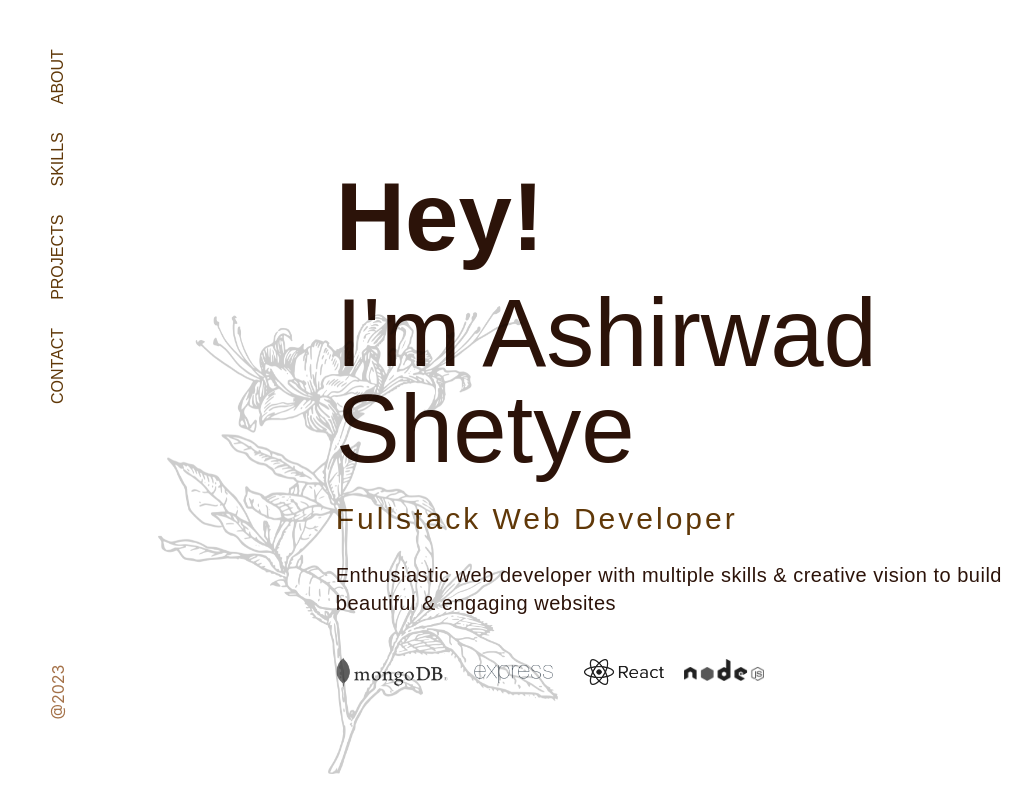
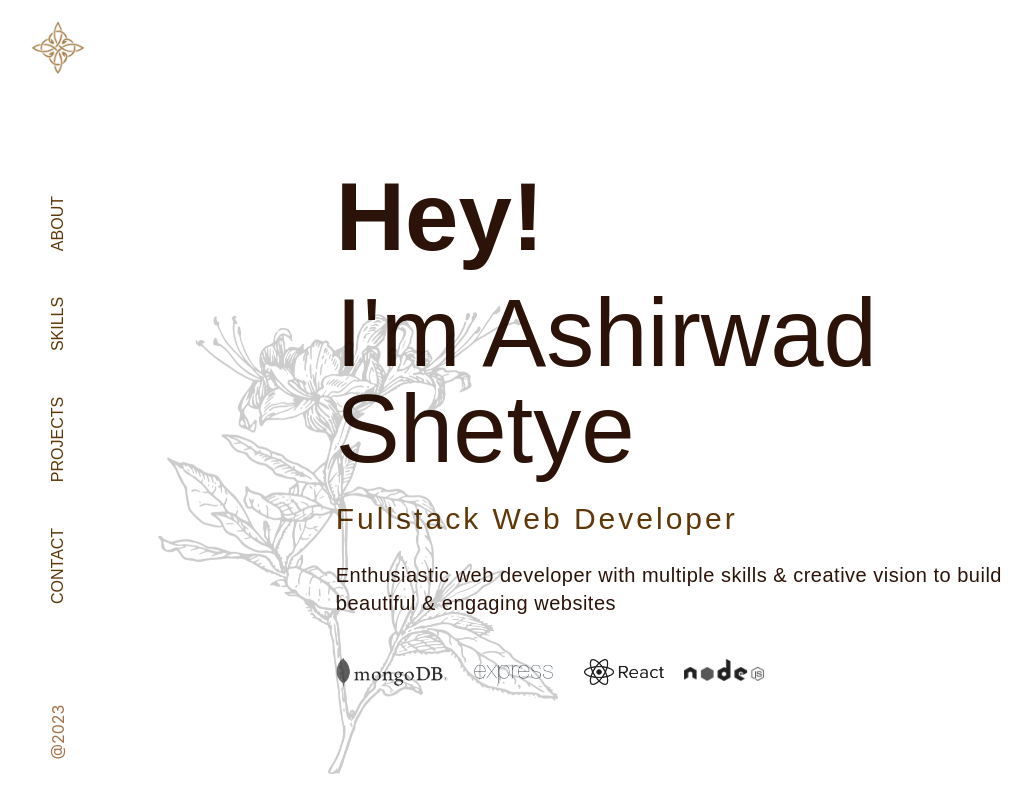
Before and after one commit to Ashirwad-Shetye/portfolio-react, a React (Create React App) app: page / in a window 1280 px wide. Shown: the top 800 px of the page, without its empty margins (42-1073 px from the left). Built offline with nearby package versions, Linux system fonts and the light colour scheme.

Commit message:
nav bar ui changes
changed alignment and spacing

```diff
--- a/src/App.tsx
+++ b/src/App.tsx
@@ -53,9 +53,11 @@ export default function App() {
       ) : (
         <div className="bg-white overflow-x-hidden h-fit">
           <section className="fixed flex items-center z-50 lg:justify-center lg:left-0 lg:h-full w-full h-24 md:h-full md:w-[200px]">
-            <div className="relative bg-white md:bg-transparent w-full flex h-24 flex-col md:h-screen ">
-              <div className="absolute right-5 md:right-0 md:top-10 md:relative flex items-center md:block h-24 z-10 md:h-80 ">
-                <ul className="text-center text-midcoffee md:mt-64 space-x-5 font-raleway flex md:-rotate-90 h-fit">
+            <div className="relative bg-white md:bg-transparent w-full md:w-[200px] flex items-center justify-between md:justify-center h-24 md:h-screen ">
+              <div className="w-1/6 md:absolute md:mx-auto md:top-0 md:w-full md:h-24 md:max-w-full max-w-[6rem] flex items-center justify-center">
+                <img src={logo} alt="logo" className="w-14" />
+              </div>
+              <ul className="md:absolute w-5/6 max-w-[20rem] md:max-w-[26rem] md:h-[200px] h-full md:w-screen text-center md:-rotate-90 text-midcoffee justify-between font-raleway flex">
                 <li
                   onClick={scrollContact}
                   className="cursor-pointer flex items-center px-1 hover:italic duration-300"
@@ -81,9 +83,8 @@ export default function App() {
                   ABOUT
                 </li>
               </ul>
-              </div>
               <div className=" md:visible invisible absolute bottom-0 w-full h-40 text-center">
-                <h1 className="text-lightcoffee md:-rotate-90 md:mt-10 select-none cursor-default">
+                <h1 className="text-lightcoffee md:-rotate-90 md:mt-20 select-none cursor-default">
                   @2023
                 </h1>
               </div>
```
Lines whose indentation alone changed are shown as unchanged.
